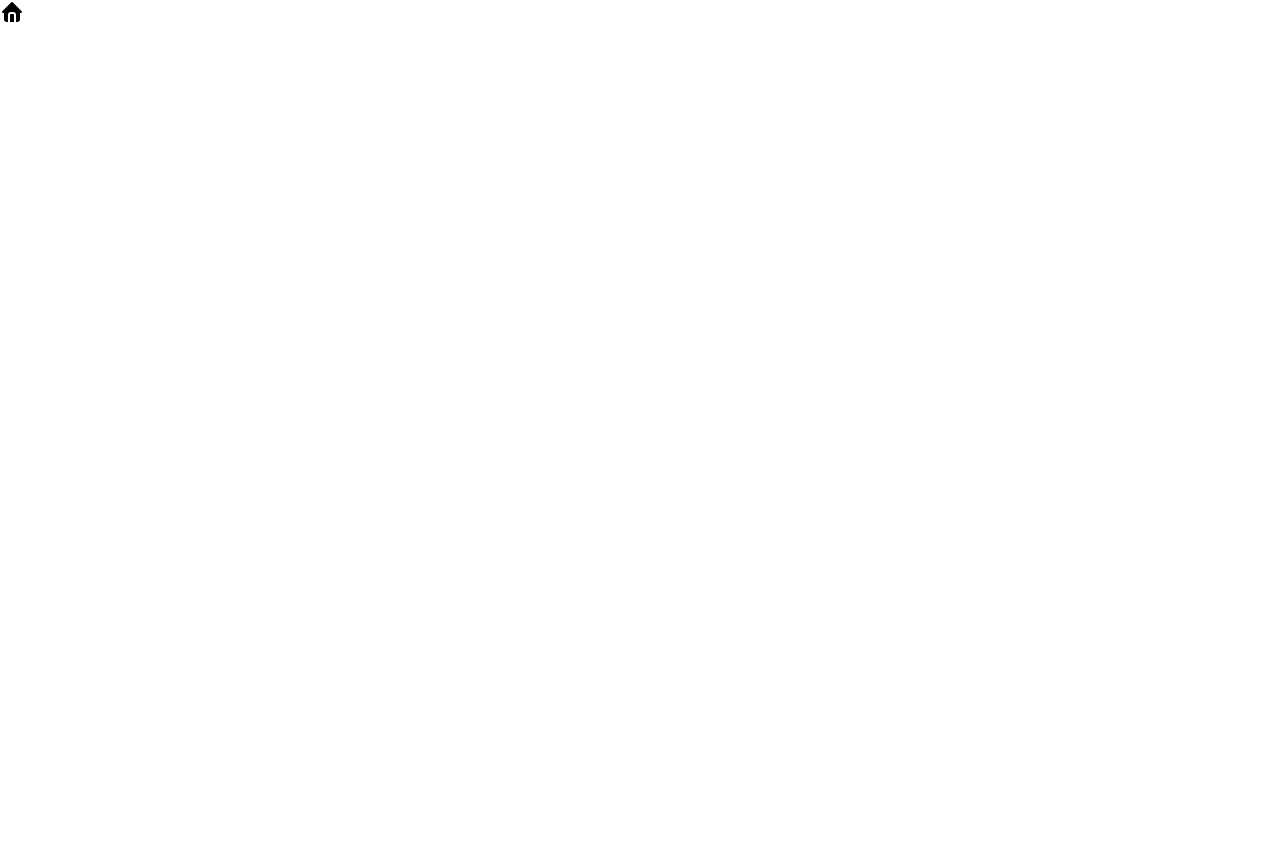
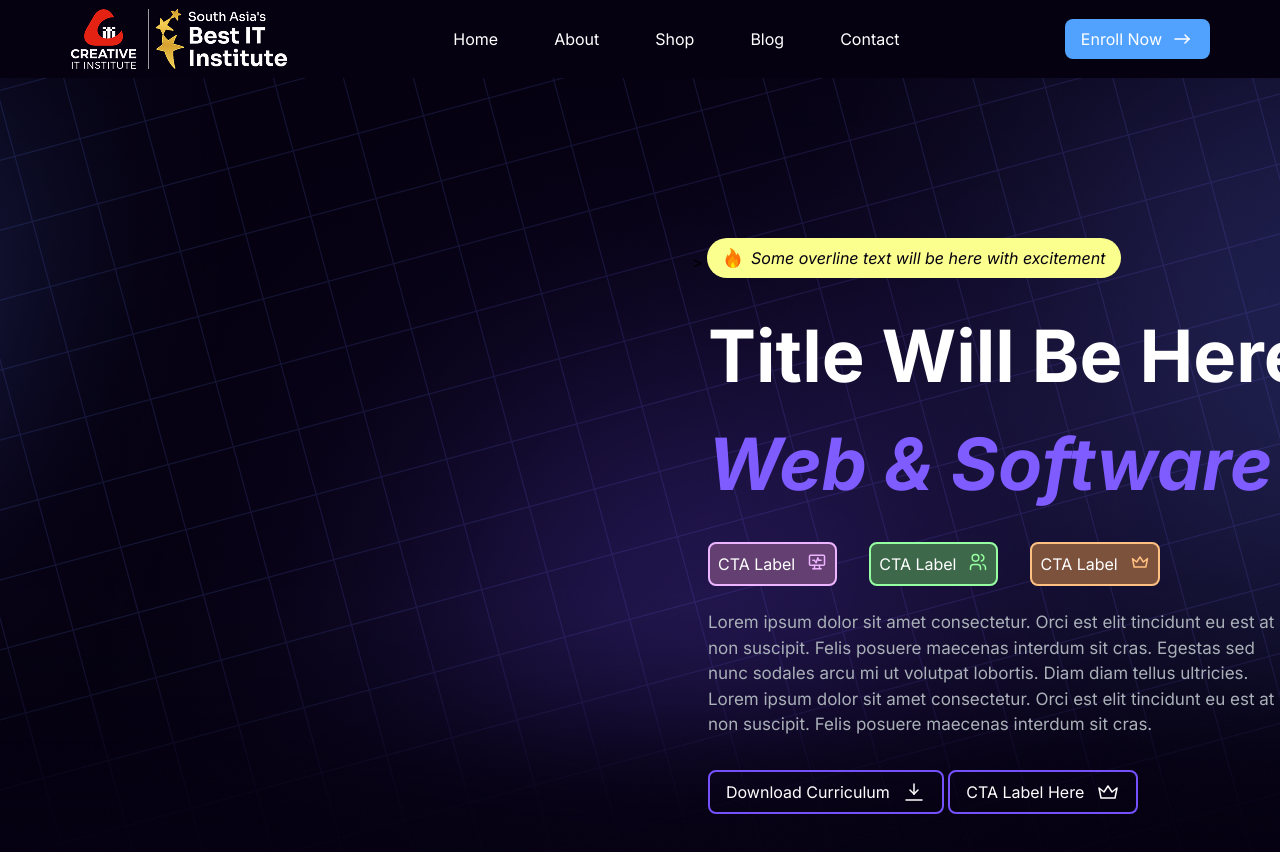
Before and after one commit to nabilislam11/ebt-web-bangla, a website built with Vite: page index.html in a window 1280 px wide. Before the commit the page ends 800 px from the top, so only its background shows below. Built offline with nearby package versions, Linux system fonts and the light colour scheme.

Commit message:
nav & banner

```diff
--- a/index.html
+++ b/index.html
@@ -6,34 +6,69 @@
     <meta name="viewport" content="width=device-width, initial-scale=1.0" />
 
     <title>Web-project</title>
-    <link href="/src/style.css" rel="stylesheet" />
+    <link href="./src/style.css" rel="stylesheet" />
     <!-- //googlefonts -->
     <link
       href="https://fonts.googleapis.com/css2?family=Inter:ital,opsz,wght@0,14..32,100..900;1,14..32,100..900&display=swap"
       rel="stylesheet"
     />
     <!-- //googlefonts -->
-    <link
-      rel="stylesheet"
-      href="https://cdn.jsdelivr.net/npm/@tabler/core@1.4.0/dist/css/tabler.min.css"
-    />
   </head>
 
-  <body>
-    <div class=""></div>
-    <svg
-      xmlns="http://www.w3.org/2000/svg"
-      width="24"
-      height="24"
-      viewBox="0 0 24 24"
-      fill="currentColor"
-      class="icon icon-tabler icons-tabler-filled icon-tabler-home"
-    >
-      <path stroke="none" d="M0 0h24v24H0z" fill="none" />
-      <path
-        d="M12.707 2.293l9 9c.63 .63 .184 1.707 -.707 1.707h-1v6a3 3 0 0 1 -3 3h-1v-7a3 3 0 0 0 -2.824 -2.995l-.176 -.005h-2a3 3 0 0 0 -3 3v7h-1a3 3 0 0 1 -3 -3v-6h-1c-.89 0 -1.337 -1.077 -.707 -1.707l9 -9a1 1 0 0 1 1.414 0m.293 11.707a1 1 0 0 1 1 1v7h-4v-7a1 1 0 0 1 .883 -.993l.117 -.007z"
-      />
-    </svg>
-    <script src="https://cdn.jsdelivr.net/npm/@tabler/core@1.4.0/dist/js/tabler.min.js"></script>
+  <body class="font-inter">
+    <!-- nav starts -->
+    <section id="shawon-nav" class="bg-black py-2">
+      <div class="container">
+        <div class="flex justify-between items-center">
+        <div class=""><img src="public/logo.png" alt="" class="flex justify-center"></div>
+        <div class="">
+          <ul class="flex items-center justify-center gap-14">
+            <li><a href="#" class="text-white">Home</a></li>
+            <li><a href="#" class="text-white">About</a></li>
+            <li><a href="#" class="text-white">Shop</a></li>
+            <li><a href="#" class="text-white">Blog</a></li>
+            <li><a href="#" class="text-white">Contact</a></li>
+          </ul>
+        </div>
+        <div class=""><button class="px-4 py-2 bg-blue-400 hover:bg-blue-500 rounded-lg text-white flex items-center gap-2">Enroll Now <img src="public/arrow.svg" alt=""></button></div>
+        </div>
+      </div>
+    </section>
+    <!-- nav ends -->
+
+    <!-- banner starts -->
+    <section id="shawon-banner" class="relative w-full h-screen overflow-hidden">
+  <img
+    src="public/banner.png"
+    alt=""
+    class="absolute inset-0 w-full h-full object-cover object-center"
+  >
+  <div class="container absolute top-40 left-173">>
+   <span class="inline-flex items-center gap-2 bg-[#FBFF8D] px-4 py-2 rounded-[20px]">
+    <img src="public/fire.png" alt="">
+    <h1 class="text-black italic">
+      Some overline text will be here with excitement
+    </h1>
+  </span>
+  <div class="mt-6 ml-4">
+    <div class="text-white text-[72px] font-bold">Title Will Be Here</div>
+    <div class="text-[72px] text-[#7F5CFF] italic font-bold">Web & Software</div>
+  </div>
+
+  <div class="flex items-center gap-8 mt-6 ml-4">
+    <div class=""><h1 class="p-2 bg-[#634071] inline-flex gap-3 text-white border-2 rounded-lg border-[#EDB5FF]">CTA Label <span><img src="public/heart rate-monitor.svg" alt=""></span></h1></div>
+    <div class=""><h1 class="p-2 bg-[#3D6849] inline-flex gap-3 text-white border-2 rounded-lg border-[#96FFA2]">CTA Label <span><img src="public/users.svg" alt=""></span></h1></div>
+    <div class=""><h1 class="p-2 bg-[#7C523D] inline-flex gap-3 text-white border-2 rounded-lg border-[#FFC081]">CTA Label <span><img src="public/crown.svg" alt=""></span></h1></div>
+  </div>
+  <div class="mt-6 ml-4"><p class="text-[#A9B0B8] w-[576px] text-[17px]">Lorem ipsum dolor sit amet consectetur. Orci est elit tincidunt eu est at non suscipit. Felis posuere maecenas interdum sit cras. Egestas sed nunc sodales arcu mi ut volutpat lobortis. Diam diam tellus ultricies. Lorem ipsum dolor sit amet consectetur. Orci est elit tincidunt eu est at non suscipit. Felis posuere maecenas interdum sit cras. </p></div>
+
+  <div class="mt-8 ml-4">
+    <button class="px-4 py-2 rounded-lg text-white border-2 border-[#7451FD] hover:bg-blue-500 inline-flex gap-3 transition-all ease-in-out duration-200 cursor-pointer">Download Curriculum <span><img src="public/arrow-bar-to-down.svg" alt=""></span></button>
+    <button class="px-4 py-2 rounded-lg text-white border-2 border-[#7451FD] hover:bg-blue-500 inline-flex gap-3 transition-all ease-in-out duration-200 cursor-pointer">CTA Label Here <span><img src="public/crown (1).svg" alt=""></span></button>
+  </div>
+  </div>
+</section>
+
+    <!-- banner ends -->
   </body>
 </html>
--- a/src/style.css
+++ b/src/style.css
@@ -1,9 +1,5 @@
 @import "tailwindcss";
 
-* {
-  padding: 0;
-  margin: 0;
-}
 @theme {
   --color-linear-1: #4e95ff;
   --color-linear-2: #7f5cff;
@@ -16,10 +12,11 @@
   --color-gray-2: #a9b0b8;
   --color-gray-3: #e9f0f8;
   --color-gray-4: #45587c;
-  --default-font-family: "Inter", sans-serif;
+  --font-inter: "Inter", sans-serif;
 }
+
 @layer utilities {
-  .container-custom {
+  .container {
     @apply max-w-285  mx-auto;
   }
 }
```
Also changed, not shown: public/arrow-bar-to-down.svg (added), public/arrow.svg (added), public/banner.png (added), public/crown (1).svg (added), public/crown.svg (added), public/elipse.png (added), public/fire.png (added), public/heart rate-monitor.svg (added), public/logo.png (added), public/users.svg (added).
